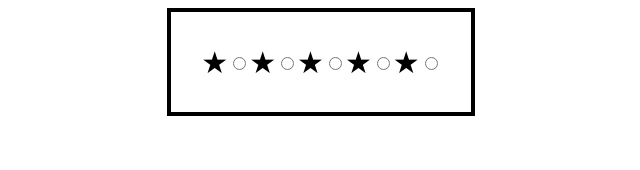
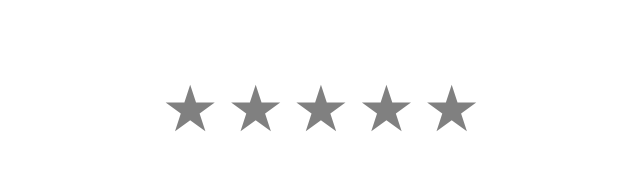
Before and after one commit to Plamadeala-Maxim/Raiting, a plain HTML site: page index.html in a window 1280 px wide. Shown: the whole page, without its empty margins (319-959 px from the left). Drawn offline with Linux system fonts and the light colour scheme.

Commit message:
am finisat Pr

```diff
--- a/index.html
+++ b/index.html
@@ -8,15 +8,39 @@
 <body>
 
 
-<div class="toate5">
-    <input type="radio" class="steluta" id="stl1">★</input>
-    <input type="radio" class="steluta" id="stl2">★</input>
-    <input type="radio" class="steluta" id="stl3">★</input>
-    <input type="radio" class="steluta" id="stl4">★</input>
-    <input type="radio" class="steluta" id="stl5">★</input>
+<!--<div class="toate5">-->
+<!--    <input type="radio" class="steluta" id="stl1">★</input>-->
+<!--    <input type="radio" class="steluta" id="stl2">★</input>-->
+<!--    <input type="radio" class="steluta" id="stl3">★</input>-->
+<!--    <input type="radio" class="steluta" id="stl4">★</input>-->
+<!--    <input type="radio" class="steluta" id="stl5">★</input>-->
+<!--</div>-->
+
+
+<!--------------------------------------------------------------------------------------------------------------------->
+
+<div class="rating">
+    <input class="rating__input hidden--visually" type="radio" id="5-star" name="rating" value="5" required/>
+    <label class="rating__label" for="5-star" title="5 out of 5 rating"><span class="rating__icon"
+                                                                              aria-hidden="true"></span><span
+            class="hidden--visually">5 out of 5 rating</span></label>
+    <input class="rating__input hidden--visually" type="radio" id="4-star" name="rating" value="4"/>
+    <label class="rating__label" for="4-star" title="4 out of 5 rating"><span class="rating__icon"
+                                                                              aria-hidden="true"></span><span
+            class="hidden--visually">4 out of 5 rating</span></label>
+    <input class="rating__input hidden--visually" type="radio" id="3-star" name="rating" value="3"/>
+    <label class="rating__label" for="3-star" title="3 out of 5 rating"><span class="rating__icon"
+                                                                              aria-hidden="true"></span><span
+            class="hidden--visually">3 out of 5 rating</span></label>
+    <input class="rating__input hidden--visually" type="radio" id="2-star" name="rating" value="2"/>
+    <label class="rating__label" for="2-star" title="2 out of 5 rating"><span class="rating__icon"
+                                                                              aria-hidden="true"></span><span
+            class="hidden--visually">2 out of 5 rating</span></label>
+    <input class="rating__input hidden--visually" type="radio" id="1-star" name="rating" value="1"/>
+    <label class="rating__label" for="1-star" title="1 out of 5 rating"><span class="rating__icon"
+                                                                              aria-hidden="true"></span><span
+            class="hidden--visually">1 out of 5 rating</span></label>
 </div>
 
 
 <script src="script.js"></script>
-</body>
-</html>
--- a/style.css
+++ b/style.css
@@ -1,39 +1,89 @@
-body{
-    display: flex;
-    justify-content: center;
-    align-items: center;
-}
+/*body{*/
+/*    display: flex;*/
+/*    justify-content: center;*/
+/*    align-items: center;*/
+/*}*/
 
-.toate5{
-    font-size: 30px;
-    width: 300px;
-    height: 100px;
-    display: flex;
-border: 4px solid black;
-    justify-content: center;
-    align-items: center;
+/*.toate5{*/
+/*    font-size: 30px;*/
+/*    width: 300px;*/
+/*    height: 100px;*/
+/*    display: flex;*/
+/*border: 4px solid black;*/
+/*    justify-content: center;*/
+/*    align-items: center;*/
+/*    flex-direction: row-reverse;*/
+/*}*/
+
+/*!*.steluta:checked,*!*/
+/*!*.steluta:checked ~ .steluta {*!*/
+/*!*    color: #ec2222;*!*/
+
+/*!*}*!*/
+
+/*.steluta:hover,*/
+/*.steluta:hover ~ .steluta {*/
+/*    color: #a29b9b;*/
+
+/*}*/
+
+
+/*!*.steluta:active,*!*/
+/*!*.steluta:active ~ .steluta{*!*/
+/*!*    color: yellow;*!*/
+/*!*}*!*/
+
+
+/*.stelutaGalben{*/
+/*    color: yellow;*/
+/*}*/
+
+/**********************************************************************************************************************/
+/* --- Required CSS (not customizable) --- */
+
+.rating {
+    display: inline-flex;
     flex-direction: row-reverse;
 }
 
-/*.steluta:checked,*/
-/*.steluta:checked ~ .steluta {*/
-/*    color: #ec2222;*/
-
-/*}*/
-
-.steluta:hover,
-.steluta:hover ~ .steluta {
-    color: #a29b9b;
-
+/* Hiding elements in an accessible way */
+.hidden--visually {
+    border: 0;
+    clip: rect(1px 1px 1px 1px);
+    clip: rect(1px, 1px, 1px, 1px);
+    height: 1px;
+    margin: -1px;
+    overflow: hidden;
+    padding: 0;
+    position: absolute;
+    width: 1px;
 }
 
+/* --- Required CSS (customizable) --- */
 
-/*.steluta:active,*/
-/*.steluta:active ~ .steluta{*/
-/*    color: yellow;*/
-/*}*/
+.rating__label {
+    cursor: pointer;
+    color: gray;
+    padding-left: 0.25rem;
+    padding-right: 0.25rem;
+}
 
+.rating__icon::before {
+    content: "★";
+}
 
-.stelutaGalben{
-    color: yellow;
+.rating__input:hover ~ .rating__label {
+    color: lightgray;
 }
+
+.rating__input:checked ~ .rating__label {
+    color: goldenrod;
+}
+
+/* --- Codepen styles - not required --- */
+
+body {
+    text-align: center;
+    font-size: 4rem;
+    padding: 4rem 2rem;
+}
```
Also changed, not shown: script.js (+29 -19 lines).
